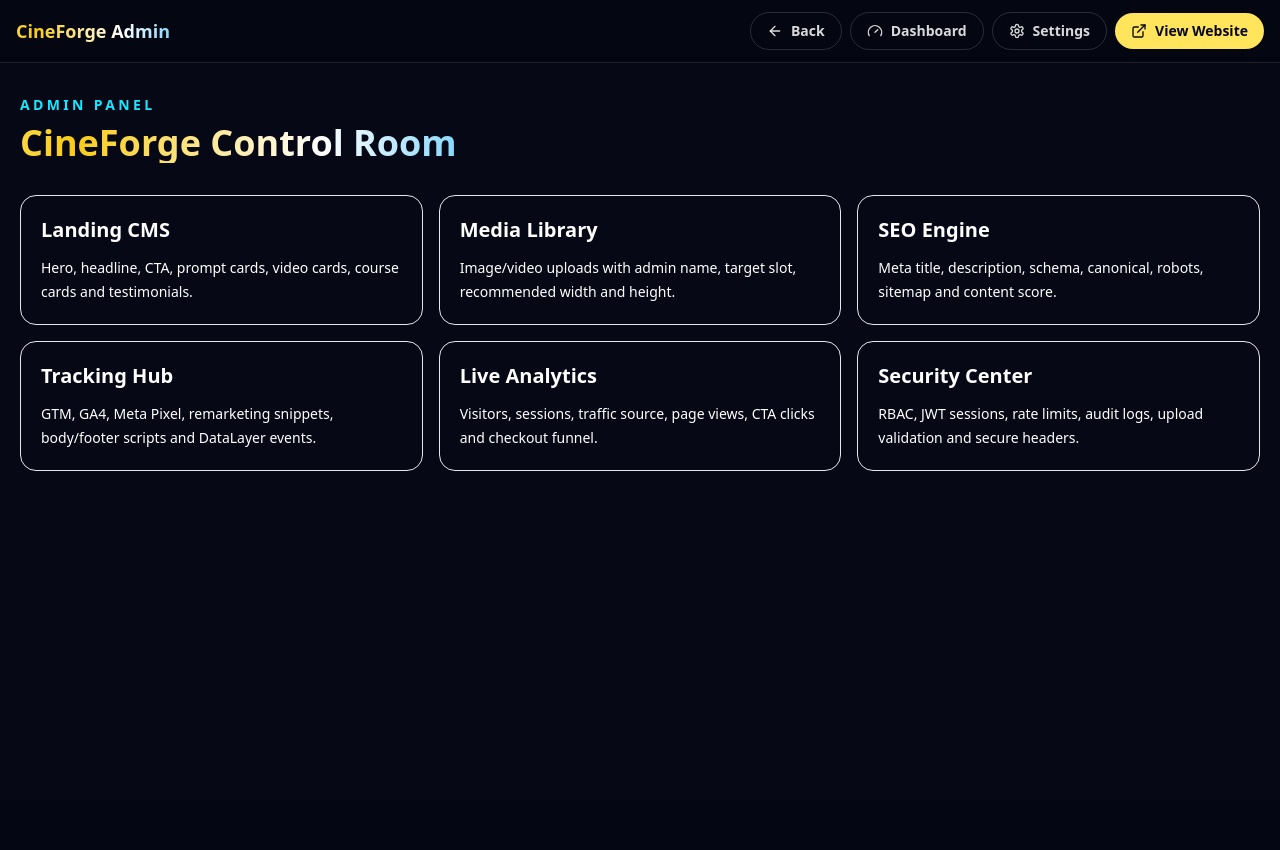
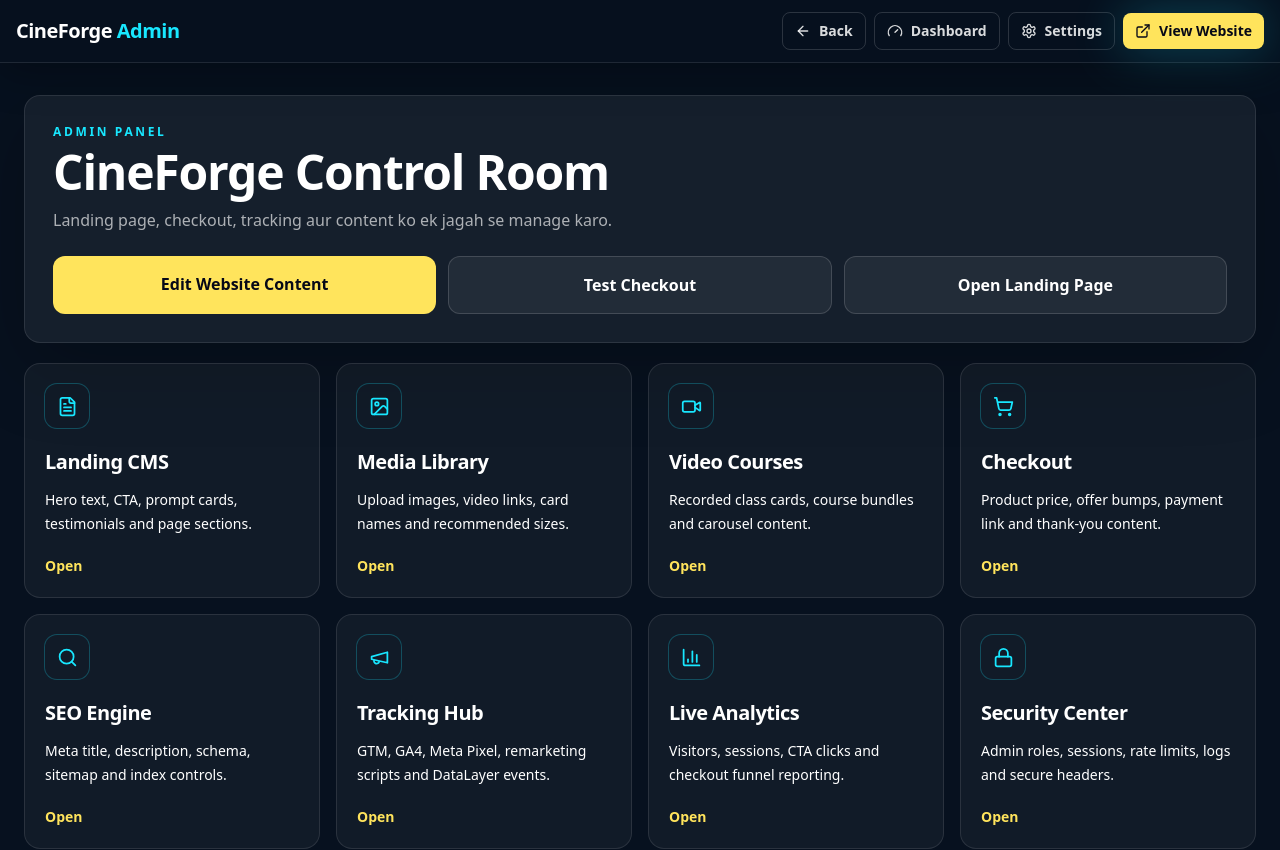
Before and after one commit to tarik-ali2/cineforge-enterprise, a Next.js app in the folder apps/web/: page /admin/dashboard in a window 1280 px wide. Shown: the top 850 px of the page. Before the commit the page ends 800 px from the top, so only its background shows below. Built offline with nearby package versions, Linux system fonts and the light colour scheme; no server answers.

Commit message:
Polish admin dashboard navigation UI

```diff
--- a/apps/web/src/app/admin/dashboard/page.tsx
+++ b/apps/web/src/app/admin/dashboard/page.tsx
@@ -1,32 +1,58 @@
 import { AdminNav } from '@/components/AdminNav';
+import { BarChart3, FileText, Image, Lock, Megaphone, Search, Settings, ShoppingCart, Video } from 'lucide-react';
 
 const modules = [
-  ['Landing CMS', 'Hero, headline, CTA, prompt cards, video cards, course cards and testimonials.'],
-  ['Media Library', 'Image/video uploads with admin name, target slot, recommended width and height.'],
-  ['SEO Engine', 'Meta title, description, schema, canonical, robots, sitemap and content score.'],
-  ['Tracking Hub', 'GTM, GA4, Meta Pixel, remarketing snippets, body/footer scripts and DataLayer events.'],
-  ['Live Analytics', 'Visitors, sessions, traffic source, page views, CTA clicks and checkout funnel.'],
-  ['Security Center', 'RBAC, JWT sessions, rate limits, audit logs, upload validation and secure headers.']
+  { title: 'Landing CMS', desc: 'Hero text, CTA, prompt cards, testimonials and page sections.', icon: FileText, href: '/admin/settings' },
+  { title: 'Media Library', desc: 'Upload images, video links, card names and recommended sizes.', icon: Image, href: '/admin/settings' },
+  { title: 'Video Courses', desc: 'Recorded class cards, course bundles and carousel content.', icon: Video, href: '/admin/settings' },
+  { title: 'Checkout', desc: 'Product price, offer bumps, payment link and thank-you content.', icon: ShoppingCart, href: '/admin/settings' },
+  { title: 'SEO Engine', desc: 'Meta title, description, schema, sitemap and index controls.', icon: Search, href: '/admin/settings' },
+  { title: 'Tracking Hub', desc: 'GTM, GA4, Meta Pixel, remarketing scripts and DataLayer events.', icon: Megaphone, href: '/admin/settings' },
+  { title: 'Live Analytics', desc: 'Visitors, sessions, CTA clicks and checkout funnel reporting.', icon: BarChart3, href: '/admin/settings' },
+  { title: 'Security Center', desc: 'Admin roles, sessions, rate limits, logs and secure headers.', icon: Lock, href: '/admin/settings' }
 ];
 
 export default function AdminDashboardPage() {
   return (
-    <main className="min-h-screen bg-[#070816] text-white">
+    <main className="min-h-screen bg-[#07111f] text-white">
       <AdminNav />
-      <section className="mx-auto max-w-7xl px-5 py-8">
-        <div className="flex flex-col justify-between gap-4 md:flex-row md:items-end">
+      <section className="mx-auto max-w-7xl px-4 py-6 sm:px-6 sm:py-8">
+        <div className="rounded-2xl border border-white/10 bg-white/[0.06] p-5 shadow-[0_24px_80px_rgba(0,0,0,0.24)] sm:p-7">
           <div>
-            <p className="text-sm font-black uppercase tracking-[0.24em] text-cyan">Admin panel</p>
-            <h1 className="mt-2 text-4xl font-black text-shine">CineForge Control Room</h1>
+            <p className="text-xs font-black uppercase tracking-[0.22em] text-cyan">Admin panel</p>
+            <h1 className="mt-2 text-3xl font-black tracking-tight text-white sm:text-5xl">
+              CineForge Control Room
+            </h1>
+            <p className="mt-3 max-w-3xl text-sm leading-6 text-white/65 sm:text-base">
+              Landing page, checkout, tracking aur content ko ek jagah se manage karo.
+            </p>
+          </div>
+          <div className="mt-6 grid gap-3 sm:grid-cols-3">
+            <a href="/admin/settings" className="rounded-xl bg-neon px-5 py-4 text-center font-black text-ink transition hover:scale-[1.01]">
+              Edit Website Content
+            </a>
+            <a href="/checkout" className="rounded-xl border border-white/15 bg-white/[0.06] px-5 py-4 text-center font-bold text-white transition hover:border-cyan hover:text-cyan">
+              Test Checkout
+            </a>
+            <a href="/" className="rounded-xl border border-white/15 bg-white/[0.06] px-5 py-4 text-center font-bold text-white transition hover:border-neon hover:text-neon">
+              Open Landing Page
+            </a>
           </div>
         </div>
-        <div className="mt-8 grid gap-4 md:grid-cols-3">
-          {modules.map(([title, desc]) => (
-            <article key={title} className="rounded-2xl border border-white/12 bg-white/8 p-5">
-              <h2 className="text-xl font-black">{title}</h2>
+        <div className="mt-5 grid gap-4 md:grid-cols-2 xl:grid-cols-4">
+          {modules.map(({ title, desc, icon: Icon, href }) => (
+            <a key={title} href={href} className="group rounded-2xl border border-white/10 bg-white/[0.045] p-5 transition hover:-translate-y-1 hover:border-cyan/60 hover:bg-cyan/10 hover:shadow-[0_18px_55px_rgba(34,211,238,0.12)]">
+              <div className="flex h-11 w-11 items-center justify-center rounded-xl bg-cyan/12 text-cyan ring-1 ring-cyan/25 transition group-hover:bg-cyan group-hover:text-ink">
+                <Icon size={21} />
+              </div>
+              <h2 className="mt-5 text-xl font-black tracking-tight text-white">{title}</h2>
               <p className="mt-3 text-sm leading-6 text-white/62">{desc}</p>
-            </article>
+              <span className="mt-5 inline-flex text-sm font-black text-neon">Open</span>
+            </a>
           ))}
+        </div>
+        <div className="mt-5 rounded-2xl border border-white/10 bg-black/20 p-5 text-sm leading-6 text-white/62">
+          Current setup: content controls, tracking settings, checkout settings and media slots are connected from this admin area.
         </div>
       </section>
     </main>
--- a/apps/web/src/components/AdminNav.tsx
+++ b/apps/web/src/components/AdminNav.tsx
@@ -4,24 +4,26 @@ import { ArrowLeft, ExternalLink, Gauge, Settings } from 'lucide-react';
 
 export function AdminNav() {
   return (
-    <header className="sticky top-0 z-50 border-b border-white/10 bg-[#050711]/95 px-4 py-3 text-white backdrop-blur">
-      <nav className="mx-auto flex max-w-7xl flex-wrap items-center justify-between gap-3">
-        <a href="/admin/dashboard" className="text-lg font-black text-shine">CineForge Admin</a>
-        <div className="flex flex-wrap items-center gap-2">
+    <header className="sticky top-0 z-50 border-b border-white/10 bg-[#07111f]/95 px-4 py-3 text-white shadow-[0_10px_40px_rgba(0,0,0,0.28)] backdrop-blur">
+      <nav className="mx-auto flex max-w-7xl flex-col gap-3 sm:flex-row sm:items-center sm:justify-between">
+        <a href="/admin/dashboard" className="text-xl font-black tracking-tight text-white">
+          CineForge <span className="text-cyan">Admin</span>
+        </a>
+        <div className="grid grid-cols-2 gap-2 sm:flex sm:flex-wrap sm:items-center">
           <button
             type="button"
             onClick={() => window.history.back()}
-            className="inline-flex items-center gap-2 rounded-full border border-white/15 px-4 py-2 text-sm font-bold text-white/85 hover:border-neon hover:text-neon"
+            className="inline-flex items-center justify-center gap-2 rounded-lg border border-white/15 px-3 py-2 text-sm font-bold text-white/85 transition hover:border-cyan hover:bg-cyan/10 hover:text-cyan"
           >
             <ArrowLeft size={16} /> Back
           </button>
-          <a href="/admin/dashboard" className="inline-flex items-center gap-2 rounded-full border border-white/15 px-4 py-2 text-sm font-bold text-white/85 hover:border-neon hover:text-neon">
+          <a href="/admin/dashboard" className="inline-flex items-center justify-center gap-2 rounded-lg border border-white/15 px-3 py-2 text-sm font-bold text-white/85 transition hover:border-cyan hover:bg-cyan/10 hover:text-cyan">
             <Gauge size={16} /> Dashboard
           </a>
-          <a href="/admin/settings" className="inline-flex items-center gap-2 rounded-full border border-white/15 px-4 py-2 text-sm font-bold text-white/85 hover:border-neon hover:text-neon">
+          <a href="/admin/settings" className="inline-flex items-center justify-center gap-2 rounded-lg border border-white/15 px-3 py-2 text-sm font-bold text-white/85 transition hover:border-cyan hover:bg-cyan/10 hover:text-cyan">
             <Settings size={16} /> Settings
           </a>
-          <a href="/" className="inline-flex items-center gap-2 rounded-full bg-neon px-4 py-2 text-sm font-black text-ink">
+          <a href="/" className="inline-flex items-center justify-center gap-2 rounded-lg bg-neon px-3 py-2 text-sm font-black text-ink shadow-glow transition hover:scale-[1.02]">
             <ExternalLink size={16} /> View Website
           </a>
         </div>
```
Also changed, not shown: 14 other files (tests, documents, lock files or other folders).
